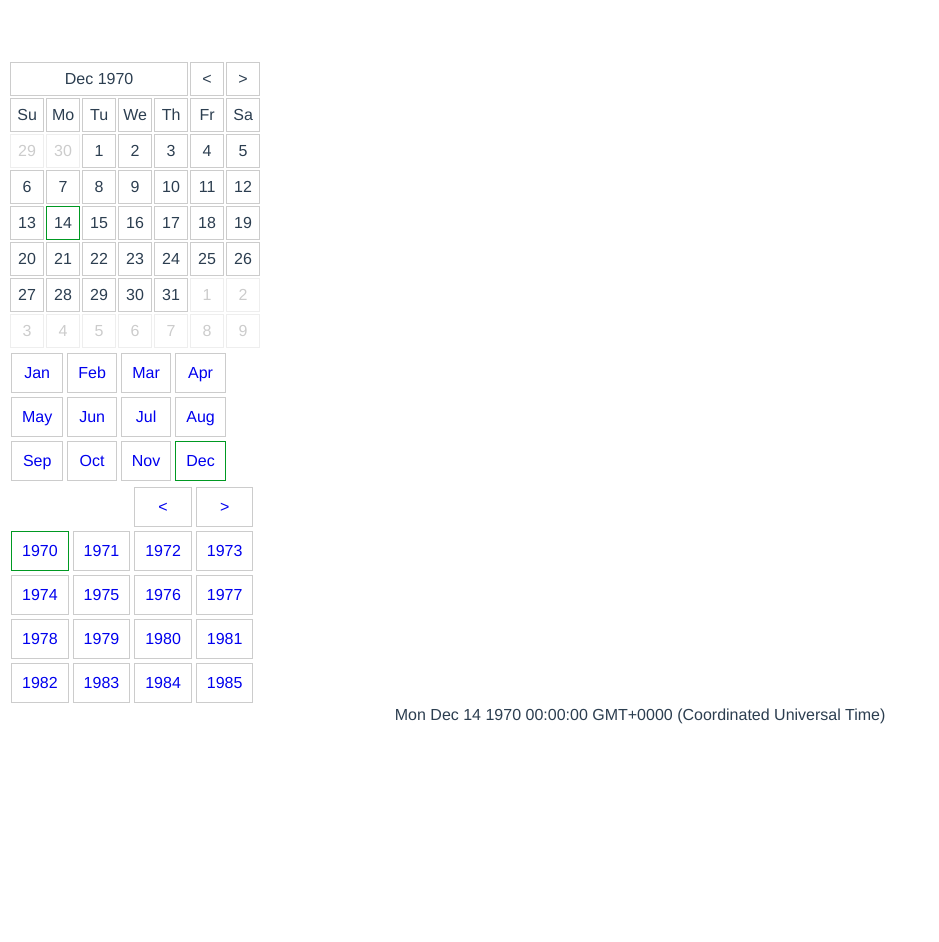
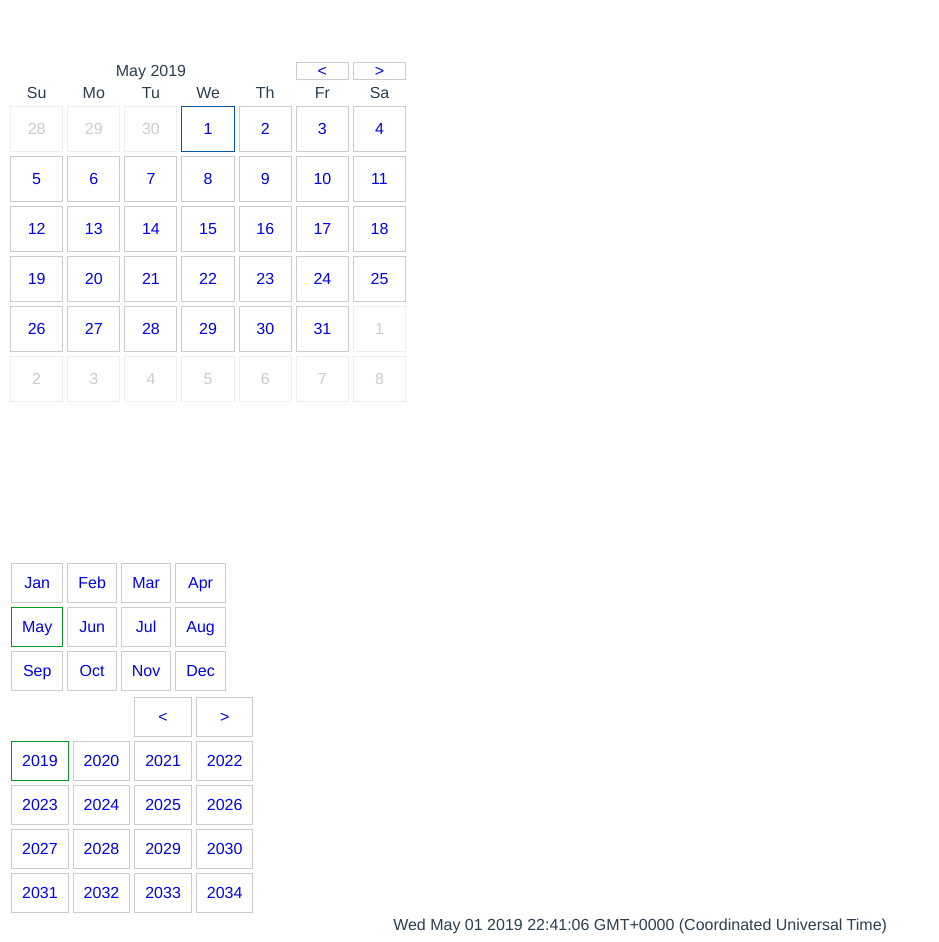
Before and after one commit to whos-joel/Vue-Calendar, a Vue app: page / in a window 1280 px wide. Shown: the whole page, without its empty margins (0-939 px from the left). Before the commit the page ends 800 px from the top, so only its background shows below. Built offline with nearby package versions, Linux system fonts and the light colour scheme.

Commit message:
flattern dates array

```diff
--- a/src/App.vue
+++ b/src/App.vue
@@ -12,11 +12,11 @@ import Calendar from './components/Calendar.vue';
 
 @Component({
   components: {
-    Calendar
+    Calendar,
   },
 })
 export default class App extends Vue {
-  date:Date | null = new Date(1970, 11, 14);
+  public date: Date = new Date();
 }
 </script>
 
@@ -29,4 +29,7 @@ export default class App extends Vue {
   color: #2c3e50;
   margin-top: 60px;
 }
+*{
+  box-sizing: border-box;
+}
 </style>
--- a/src/components/Calendar.vue
+++ b/src/components/Calendar.vue
@@ -1,8 +1,8 @@
 <template>
   <div class="calendar">
     <date-picker v-model="date"
-      v-bind:selectedMonth="month"
-      v-bind:selectedYear="year"
+      :selectedMonth="month"
+      :selectedYear="year"
       @nextMonth="onNextMonth"
       @previousMonth="onPreviousMonth"></date-picker>
     <month-picker v-model="month"></month-picker>
@@ -22,44 +22,47 @@ import YearPicker from './YearPicker.vue';
   components: {
     DatePicker,
     MonthPicker,
-    YearPicker
+    YearPicker,
   },
 })
 export default class Calendar extends Vue {
 
-  year:number = 0;
-  month:number = 0;
+  today:Date = new Date();
+  public year: number = 0;
+  public month: number = 0;
 
-  get date(){
+  get date() {
       return this.value;
   }
 
-  set date(val:Date){
-      this.$emit("input", val);
+  set date(val: Date) {
+      this.$emit('input', val);
   }
 
-  @Prop({default: new Date()})
-    value!:Date
+  @Prop({default: () => new Date()})
+    public value!: Date;
 
-  onNextMonth(){
-    if(this.month === 11){
+  public onNextMonth() {
+    if (this.month === 11) {
         this.month = 0;
         this.year ++;
-    }else{
+    } else {
         this.month ++;
     }
   }
 
-  onPreviousMonth(){
-    if(this.month === 0){
+  public onPreviousMonth() {
+    if (this.month === 0) {
         this.month = 11;
         this.year --;
-    }else{
+    } else {
         this.month --;
     }
   }
 
-  created(){
+  public created() {
+    // this.year = this.value ? this.value.getFullYear() : this.today.getFullYear() ;
+    // this.month = this.value ? this.value.getMonth() : this.today.getMonth();
     this.year = this.value.getFullYear();
     this.month = this.value.getMonth();
   }
--- a/src/components/DatePicker.vue
+++ b/src/components/DatePicker.vue
@@ -1,5 +1,5 @@
 <template>
-    <div class="date-picker">
+    <!-- <div class="date-picker">
         <table class="month">
             <tr>
                 <td colspan="5">{{monthYear}}</td>
@@ -23,92 +23,122 @@
                 </td>
             </tr>
         </table>
+    </div> -->
+    <div class="date-picker">
+        <div class="btn-container">
+            <div class="month-year-btn btn">
+                {{monthYear}}
+            </div>
+            <div>
+                <a href="#" class="btn" @click="$emit('previousMonth')">
+                    &lt;
+                </a>
+            </div>
+            <div>
+                <a href="#" class="btn" @click="nextMonth()">
+                    &gt;
+                </a>
+            </div>
+        </div>
+        <div class="days-of-the-week">
+            <div class="day" v-for="day in dayNames" :key="day">
+                {{day}}
+            </div>
+        </div>
+        <div class="dates">
+            <div class="date" v-for="date in dates" :key="date.id">
+                <a href="#"
+                    :class="{'today' : date.isToday, 'selected': date.isSelected, 'greyed-out': !date.isInSelectedMonth}"
+                    :data-date="date.ticks"
+                    @click="setDate(date.value)">
+                    {{date.value}}
+                </a>
+            </div>
+        </div>
     </div>
 </template>
 
 <script lang="ts">
 import { Component, Prop, Vue, Emit } from 'vue-property-decorator';
-import moment from 'moment'
-import DatePickerData from './DatePickerData'
+import moment from 'moment';
+import DatePickerData from './DatePickerData';
 
 @Component
-export default class DatePicker extends Vue{
-    today:Date = new Date();
-    //selectedYear:number = 0;
-    //selectedMonth:number = 0;
-    dayNames:string[] = ["Su","Mo","Tu","We","Th","Fr","Sa"];
-    //data:DatePickerData[] = [];
+export default class DatePicker extends Vue {
+    //public today: Date = new Date();
+    // selectedYear:number = 0;
+    // selectedMonth:number = 0;
+    public dayNames: string[] = ['Su', 'Mo', 'Tu', 'We', 'Th', 'Fr', 'Sa'];
+    // data:DatePickerData[] = [];
 
-    get monthYear(){
-        return moment(new Date(this.selectedYear, this.selectedMonth)).format("MMM YYYY");
+    get monthYear() {
+        return moment(new Date(this.selectedYear, this.selectedMonth)).format('MMM YYYY');
     }
 
-    get dates(){
-        //this.data = this.getDates(this.selectedYear, this.selectedMonth);
+    get dates() {
+        // this.data = this.getDates(this.selectedYear, this.selectedMonth);
         return this.getDates(this.selectedYear, this.selectedMonth);
     }
 
     @Prop({default: new Date()})
-    value!: Date;
+    public value!: Date;
 
     @Prop({default: new Date().getMonth()})
-    selectedMonth!: number;
+    public selectedMonth!: number;
 
     @Prop({default: new Date().getFullYear()})
-    selectedYear!: number;
+    public selectedYear!: number;
 
-    @Prop({default:1})
-    firstDayOfTheWeek!:number;
+    @Prop({default: 1})
+    public firstDayOfTheWeek!: number;
 
-    getDates(year:number, month:number):DatePickerData[][]{
-        let data:DatePickerData[][] = [];
-        for(var i = 0; i < 6; i++){
-            data[i] = [];
-            for(var j = 0; j < 7; j++){
-                var id = j + (i * 7);
-                data[i][j] = this.getData(id)
-            }
+    public getDates(year: number, month: number): DatePickerData[] {
+        const data: DatePickerData[] = [];
+        for (let i = 0; i < 42; i++) {
+            const id = i;
+            data[i] = this.getData(id);
         }
         return data;
     }
 
-    getData(n:number){
-        let date = this.getDate(n + 1)
-        let isToday = date.getTime() === new Date().setHours(0,0,0,0);
-        let selected = date.getTime() === this.value.getTime();
-        let inSelectedMonth = date.getMonth() === this.selectedMonth;
+    public getData(n: number) {
+        const date = this.getDate(n + 1);
+        const isToday = date.getTime() === new Date().setHours(0, 0, 0, 0);
+        const selected = date.getTime() === this.value.getTime();
+        const inSelectedMonth = date.getMonth() === this.selectedMonth;
 
-        return new DatePickerData(n, date.getDate(), isToday, selected, inSelectedMonth);
+        return new DatePickerData(n, date, isToday, selected, inSelectedMonth);
     }
 
-    getDate(n:number){
-        let day = n - this.getFirstDayOfMonth(this.selectedYear, this.selectedMonth);
+    public getDate(n: number) {
+        const day = n - this.getFirstDayOfMonth(this.selectedYear, this.selectedMonth);
         return new Date(this.selectedYear, this.selectedMonth, day);
     }
 
-    getFirstDayOfMonth(year:number, month:number){
-        return new Date(year, month, 1).getDay()
+    public getFirstDayOfMonth(year: number, month: number) {
+        return new Date(year, month, 1).getDay();
     }
 
-    @Emit("nextMonth")
-    nextMonth(){
+    @Emit('nextMonth')
+    public nextMonth() {
 
     }
 
-    @Emit("previousMonth")
-    previousMonth(){
+    @Emit('previousMonth')
+    public previousMonth() {
 
     }
 
-    @Emit("input")
-    setDate(date:number){
+    @Emit('input')
+    public setDate(date: number) {
+        console.info(date);
         return new Date(this.selectedYear, this.selectedMonth, date, 0, 0, 0, 0);
     }
 
-    created(){
-        //this.selectedDate = this.value.getDate();
-        //this.selectedMonth = this.value ? this.value.getMonth() : this.today.getMonth();
-        //this.selectedYear = this.value ? this.value.getFullYear() : this.today.getFullYear();
+    public created() {
+        // this.selectedDate = this.value.getDate();
+        // this.selectedMonth = this.value ? this.value.getMonth() : this.today.getMonth();
+        // this.selectedYear = this.value ? this.value.getFullYear() : this.today.getFullYear();
 
     }
 }
@@ -116,12 +146,24 @@ export default class DatePicker extends Vue{
 
 <style lang="less">
     .date-picker{
-        .month{
-            td{
-                width: 30px;
-                height: 30px;
+        width: 400px;
+        height: 500px;
+        .dates, .days-of-the-week, .btn-container{
+            display: flex;
+            flex-wrap: wrap;
+
+            > div{
+                width: calc(100% / 7);
+                padding: 2px;
+                a{
                     border: 1px solid #ccc;
+                    display: flex;
                     cursor: pointer;
+                    text-decoration: none;
+                    height: 100%;
+                    line-height: 1;
+                    align-items: center;
+                    justify-content: center;
                     &.today{
                         border-color: #0055aa;
                     }
@@ -135,5 +177,15 @@ export default class DatePicker extends Vue{
                 }
             }
         }
+        .dates{
+            height: 300px;
+        }
+        .btn-container{
+            justify-content: flex-end;
+            .month-year-btn{
+                flex-grow: 1;
+            }
+        }
+    }
 
 </style>
--- a/src/components/DatePickerData.ts
+++ b/src/components/DatePickerData.ts
@@ -1,13 +1,15 @@
-export default class DatePickerData{
-    id:number;
-    date:number;
-    isToday: boolean;
-    isSelected: boolean;
-    isInSelectedMonth: boolean;
+export default class DatePickerData {
+    public id: number;
+    public value: number;
+    public ticks: number;
+    public isToday: boolean;
+    public isSelected: boolean;
+    public isInSelectedMonth: boolean;
 
-    constructor(id:number, date:number, isToday:boolean, isSelected:boolean, isInSelectedMonth:boolean){
+    constructor(id: number, date: Date, isToday: boolean, isSelected: boolean, isInSelectedMonth: boolean) {
         this.id = id;
-        this.date = date;
+        this.value = date.getDate();
+        this.ticks = +date;
         this.isToday = isToday;
         this.isSelected = isSelected;
         this.isInSelectedMonth = isInSelectedMonth;
--- a/src/components/MonthPicker.vue
+++ b/src/components/MonthPicker.vue
@@ -19,26 +19,26 @@
 
 <script lang="ts">
 import { Component, Prop, Vue, Emit } from 'vue-property-decorator';
-import moment from 'moment'
+import moment from 'moment';
 
 @Component
-export default class MonthPicker extends Vue{
+export default class MonthPicker extends Vue {
 
     @Prop(Number)
-    value!:number;
+    public value!: number;
 
-    get months(){
-        let data: Object[][] = [];
-        for(var i = 0; i < 3; i++){
+    get months() {
+        const data: object[][] = [];
+        for (let i = 0; i < 3; i++) {
             data[i] = [];
-            for(var j = 0; j < 4; j++){
-                var val = j + (i * 4);
+            for (let j = 0; j < 4; j++) {
+                const val = j + (i * 4);
                 data[i][j] = {
                     id: val,
                     value: val,
-                    name: moment().month(val).format("MMM"),
-                    isSelected: val === this.value
-                }
+                    name: moment().month(val).format('MMM'),
+                    isSelected: val === this.value,
+                };
             }
         }
         return data;
--- a/src/components/YearPicker.vue
+++ b/src/components/YearPicker.vue
@@ -31,44 +31,44 @@
 import { Component, Prop, Vue, Emit } from 'vue-property-decorator';
 
 @Component
-export default class YearPicker extends Vue{
+export default class YearPicker extends Vue {
 
-    page:number = 0;
+    public page: number = 0;
 
     @Prop(Number)
-    value!:number;
+    public value!: number;
 
-    get years(){
-        let data: Object[][] = [];
-        for(var i = 0; i < 4; i++){
+    get years() {
+        const data: object[][] = [];
+        for (let i = 0; i < 4; i++) {
             data[i] = [];
-            for(var j = 0; j < 4; j++){
-                var id = j + (i * 4);
-                let val = (this.value + id) + (this.page * 16)
+            for (let j = 0; j < 4; j++) {
+                const id = j + (i * 4);
+                const val = (this.value + id) + (this.page * 16);
                 data[i][j] = {
-                    id: id,
+                    id,
                     value: val,
-                    isSelected: val === this.value
-                }
+                    isSelected: val === this.value,
+                };
             }
         }
         return data;
     }
 
-    previousYear(){
+    public previousYear() {
         this.page--;
     }
 
-    nextYear(){
+    public nextYear() {
         this.page++;
     }
 
-    setYear(val:number){
+    public setYear(val: number) {
         this.page = 0;
         this.$emit('input', val);
     }
 
-    created(){
+    public created() {
 
     }
 }
```
Lines whose indentation alone changed are shown as unchanged.
